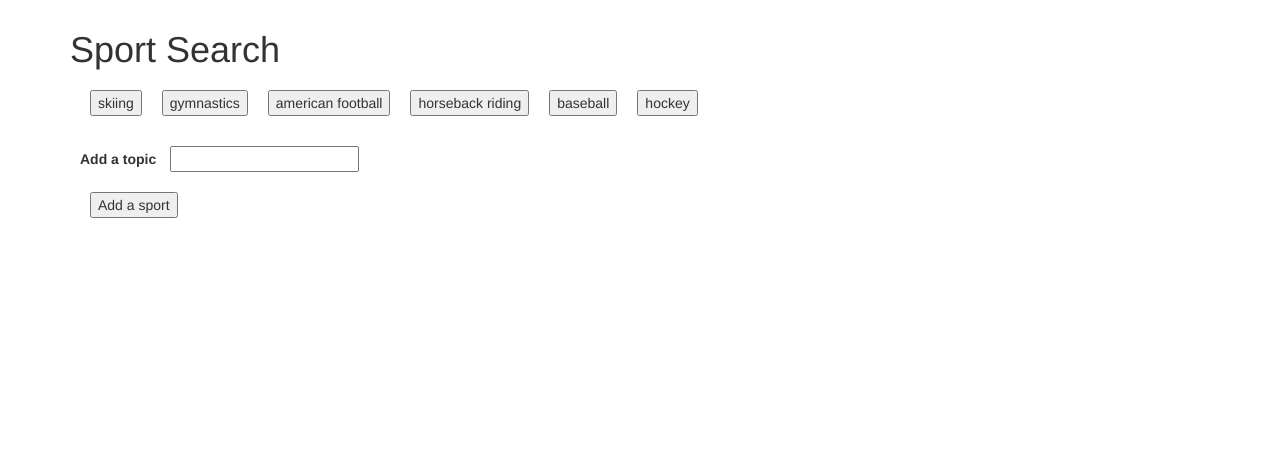
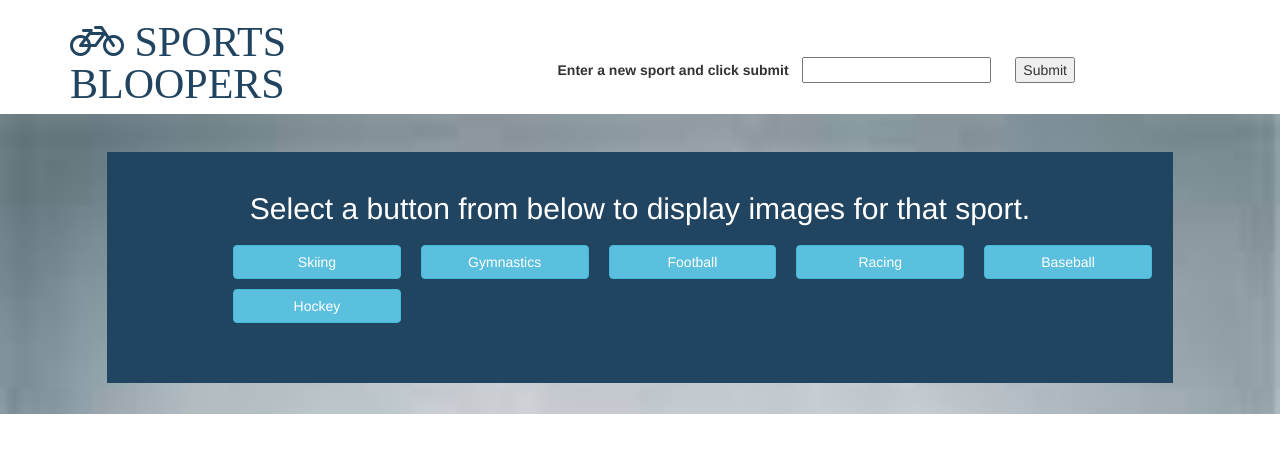
Before and after one commit to kepile/giphy-retrieval, a PHP site: page / in a window 1280 px wide; the page is wider, and only the part inside the window is pictured. Shown: the top 453 px of that part. Run offline with PHP 8.4, Linux system fonts and the light colour scheme; some libraries are stand-ins or nearby versions.

Commit message:
final code without single animation

```diff
--- a/assets/css/style.css
+++ b/assets/css/style.css
@@ -1,11 +1,67 @@
  button,
-    div,
+    /*div,*/
     form,
     input {
       margin: 10px;
     }
 
+h1 {
+	color:#214460;
+	font-size: 20%;
+}
+
 .layout {
 	padding:5px;
-	border: solid, 2px;
+  border-width: 15px;
+  border-color: white;
 }
+
+
+
+.btn{
+    white-space:normal !important;
+    word-wrap:break-word;
+    word-break: normal;
+}
+
+#user-form {
+	margin-top:4%;
+}
+
+.jumbotron {
+  padding-top: 2rem;
+  padding-bottom: 6rem;
+  margin-bottom: 0;
+  margin-top: 3%;
+  background-color: #214460;
+  color: white;
+}
+
+
+.album {
+  padding-top: 5rem;
+  padding-bottom: 3rem;
+  background-image: url("../images/images3.jpg");;
+  height:100%;
+  width: 100%;
+ background-size: cover;
+}
+
+	.card {
+	  float: left;
+	  width: auto;
+	  padding: .75rem;
+	  margin-bottom: 2rem;
+
+
+	}
+
+.card > img {
+  margin-bottom: .75rem;
+  	  border-width: 5px;
+	  border-color: white;
+}
+
+.card-text {
+  font-size: 100%;
+}
--- a/assets/javascript/retrieval.js
+++ b/assets/javascript/retrieval.js
@@ -1,5 +1,5 @@
 
-      var sports = ["skiing", "gymnastics", "american football", "horseback riding", "baseball", "hockey"];
+      var sports = ["Skiing", "Gymnastics", "Football", "Racing", "Baseball", "Hockey"];
       var sport = "";
       var host = "http://api.giphy.com/v1/gifs/"
       var key = "&api_key=dc6zaTOxFJmzC";
@@ -9,16 +9,14 @@
       function renderButtons() {
          $("#sport-view").empty();
          for (var i = 0; i < sports.length; i++) {
-           var newBtn = $("<button>").html(sports[i]).attr("data-name", sports[i]).attr("class", "sportBtn");
+          var newBtn = $("<button class = 'col-xs-5 col-md-2 btn btn-info sportBtn'></button");
+          newBtn.html(sports[i]).attr("data-name", sports[i]);
            $("#sport-view").append(newBtn);
        }
-        // YOUR CODE GOES HERE
 
       }
 
-       // var queryURL = "http://www.omdbapi.com/?t=" + movie + "&y=&plot=short&r=json";
-
-      // This function handles events where one button is clicked
+       // This function handles events where one button is clicked
       renderButtons();
 
       $("#add-topic").on("click", function() {
@@ -44,10 +42,15 @@
                   $("#sport-gif").empty();
                   console.log(response.data.length);
                   for (var i = 0; i < response.data.length; i++) {
-                      var sportBtn = $("<img>").attr("src", response.data[i].images.fixed_height_still.url).attr("class", "layout").
+
+                      var sportBtn = $("<img>")
+                      sportBtn.attr("src", response.data[i].images.fixed_height_still.url).attr("class", "layout").
                       attr("data-still", response.data[i].images.fixed_height_still.url).attr("data-animate", response.data[i].images.fixed_height.url).
                       attr("data-image", "still");
-                      $("#sport-gif").append(sportBtn);
+                      var newDiv = $("<div class = 'card'>").append(sportBtn);
+                      var rating = $("<p class = 'text-center card-text'>").html("Rating: " + response.data[i].rating.toUpperCase());
+                      newDiv.append(rating);
+                      $("#sport-gif").append(newDiv);
                    };
               } );
           });
--- a/index.html
+++ b/index.html
@@ -2,26 +2,44 @@
 <html>
 <head>
 	<meta charset = "UTF-8">
+   <meta name="viewport" content="width=device-width, initial-scale=1, shrink-to-fit=no">
 	<title>GIF Retrieval</title>
 	<link href="https://fonts.googleapis.com/css?family=Great+Vibes|Open+Sans|Quicksand:700" rel="stylesheet">
-	 <link rel="stylesheet" href="https://maxcdn.bootstrapcdn.com/bootstrap/3.3.7/css/bootstrap.min.css">
+	 <link href="https://maxcdn.bootstrapcdn.com/font-awesome/4.7.0/css/font-awesome.min.css" rel="stylesheet" integrity="sha384-wvfXpqpZZVQGK6TAh5PVlGOfQNHSoD2xbE+QkPxCAFlNEevoEH3Sl0sibVcOQVnN" crossorigin="anonymous">
+   <link rel="stylesheet" href="https://maxcdn.bootstrapcdn.com/bootstrap/3.3.7/css/bootstrap.min.css">
 	<link rel="stylesheet" type="text/css" href="assets/css/style.css">
 </head>
 <body>
-  <div class="container">
-    <h1>Sport Search</h1>
+      <div class="container">
+        <div class="row">
+          <div class="col-sm-4 py-4">
+            <h1 class="text-white fa fa-bicycle fa-3x" aria-hidden="true""> SPORTS BLOOPERS</h1>
+          </div>
+          <div class = "col-sm-6 col-sm-offset-1 newSport"
+              <form id="user-form">
+                  <label for="user-input">Enter a new sport and click submit </label>
+                  <input type="text" id="user-input">
+                  <input id="add-topic" type="submit" value="Submit">
+              </form>
+          </div>
+        </div>
+      </div>
+  <div class="jumbotron container-fluid col-sm-10 col-sm-offset-1">
 
-    <!-- Movies will get dumped here -->
-    <div id="sport-view"></div>
 
-    <form id="user-form">
-      <label for="user-input">Add a topic</label>
-      <input type="text" id="user-input"><br>
-
-      <!-- Button triggers new movie to be added -->
-      <input id="add-topic" type="submit" value="Add a sport">
-    </form>
-    <div id = "sport-gif"></div>
+          <h2 class = "text-center">Select a button from below to display images for that sport.</h2>
+          <div class = "col-xs-10 col-xs-offset-1 col-md-12">
+            <div id="sport-view">
+          </div>
+    </div>
+  </div>
+  <div class="album">
+  <div class="row">
+    <div class = "col-xs-12 col-xs-offset-1"
+        <div id = "sport-gif"></div>
+    </div>
+  </div>
+  </div>
 
 <script src="https://code.jquery.com/jquery-3.1.1.js"></script>
 <script src = "assets/javascript/retrieval.js"></script>
```
Also changed, not shown: assets/images/background.jpg (added), assets/images/images2.jpg (added), assets/images/images3.jpg (added).
